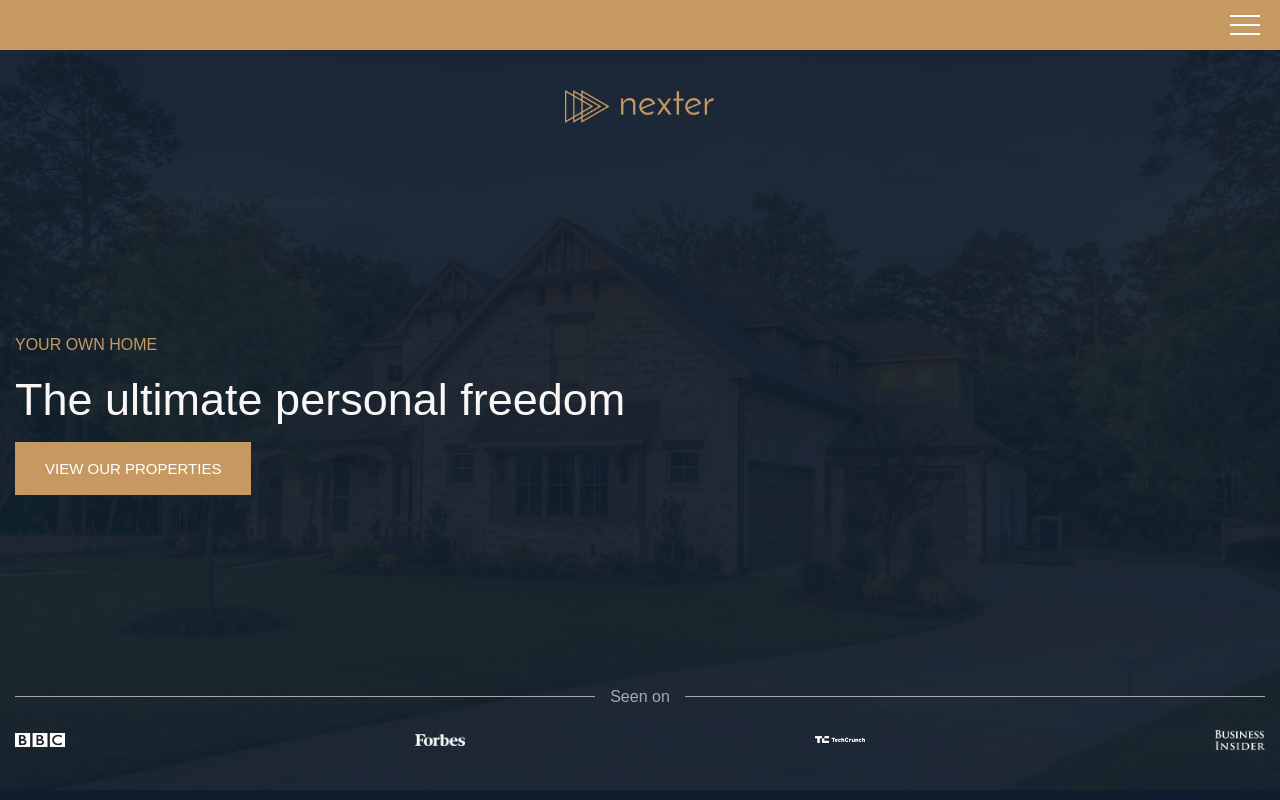
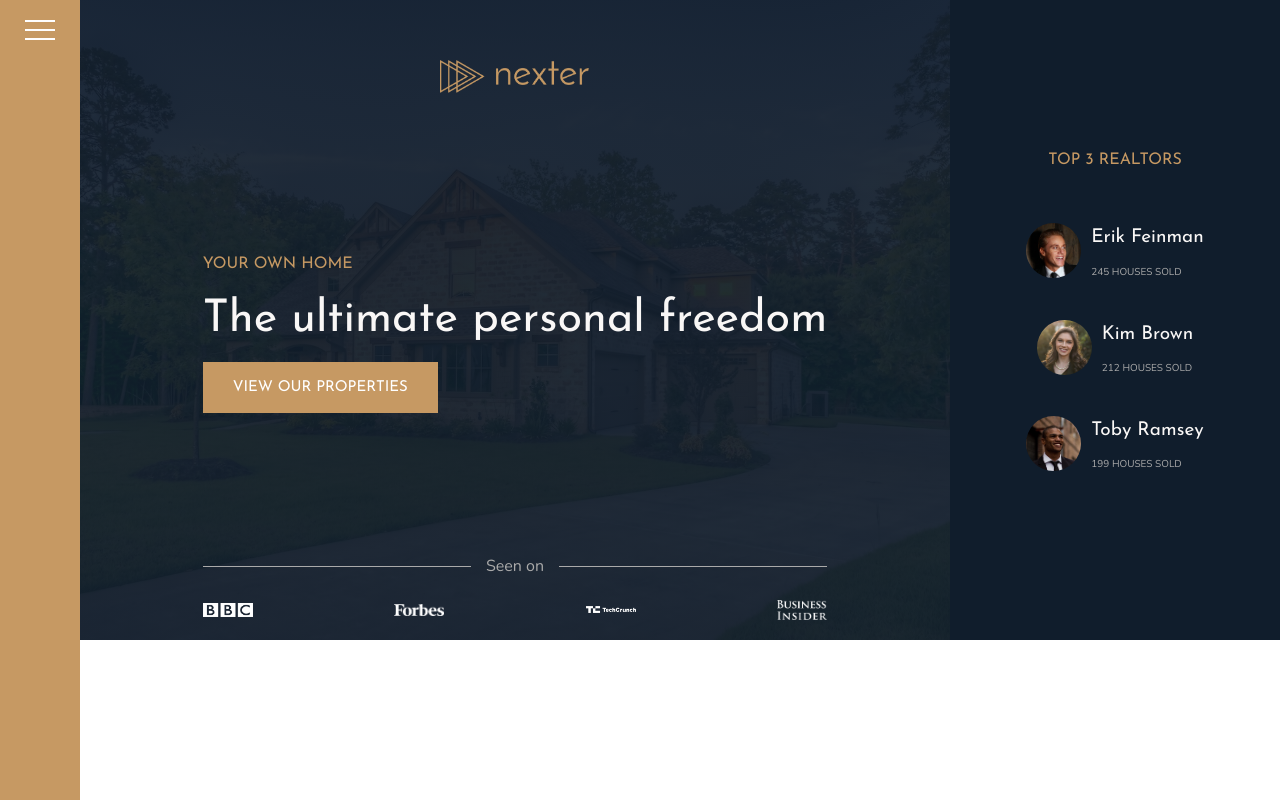
Before and after one commit to lulzz/nexter-frontend, a website built with Parcel: page src/index.html in a window 1280 px wide. Shown: the top 800 px of the page. Built offline with nearby package versions, Linux system fonts and the light colour scheme.

Commit message:
web page finished

```diff
--- a/src/index.html
+++ b/src/index.html
@@ -35,6 +35,7 @@
     </header>
     <section class="home__realtors realtors">
       <h3 class="realtors__title">Top 3 realtors</h3>
+      <div class="realtors__agents">
         <section class="agent-info">
           <img
             src="./assets/imgs/realtor-1.jpeg"
@@ -62,6 +63,7 @@
           <h4 class="agent-info__name h4">Toby Ramsey</h4>
           <p class="agent-info__stats">199 houses sold</p>
         </section>
+      </div>
     </section>
     <div class="home__features features">
       <section class="features__feature feature">
@@ -246,7 +248,7 @@
         <button class="btn btn__cta house__btn">Contact realtor</button>
       </div>
     </div>
-    <div class="house__gallery gallery">
+    <div class="home__gallery gallery">
       <img src="./assets/imgs/gal-1.jpeg" alt="" class="gallery__img-1" />
       <img src="./assets/imgs/gal-2.jpeg" alt="" class="gallery__img-2" />
       <img src="./assets/imgs/gal-3.jpeg" alt="" class="gallery__img-3" />
@@ -262,7 +264,7 @@
       <img src="./assets/imgs/gal-13.jpeg" alt="" class="gallery__img-13" />
       <img src="./assets/imgs/gal-14.jpeg" alt="" class="gallery__img-14" />
     </div>
-    <footer class="house__foooter footer">
+    <footer class="home__footer footer">
       <ul class="nav">
         <li class="nav__item">
           <a href="#" class="btn btn__link nav__link">Find your dream home</a>
--- a/src/scss/abstracts/_mixins.scss
+++ b/src/scss/abstracts/_mixins.scss
@@ -13,12 +13,14 @@
       @content;
     }
   }
+
   @if $bp == d {
     //1200
     @media only screen and (min-width: 75em) {
       @content;
     }
   }
+
   @if $bp == d-big {
     //1200 - 1800
     @media only screen and (min-width: 112.5em) {
--- a/src/scss/base/_base.scss
+++ b/src/scss/base/_base.scss
@@ -1,4 +1,4 @@
-// @import url('https://fonts.googleapis.com/css2?family=Josefin+Sans:ital,wght@0,300;0,400;1,400&family=Nunito:ital,wght@0,300;1,300&display=swap');
+@import url('https://fonts.googleapis.com/css2?family=Josefin+Sans:ital,wght@0,300;0,400;1,400&family=Nunito:ital,wght@0,300;1,300&display=swap');
 
 :root {
   // COLOR VARIABLES
--- a/src/scss/components/_agent-info.scss
+++ b/src/scss/components/_agent-info.scss
@@ -4,7 +4,8 @@
   grid-template-rows: auto auto;
   grid-template-areas: 'img name' 'img stats';
   gap: 1rem;
-  align-items: center;
+  align-items: top;
+  margin: 2rem;
 
   &__img {
     grid-area: img;
--- a/src/scss/components/_feature.scss
+++ b/src/scss/components/_feature.scss
@@ -3,8 +3,8 @@
   grid-template-columns: auto 1fr;
   grid-template-rows: auto 1fr;
   grid-template-areas: 'icon title' '. text';
-  column-gap: 2rem;
-  max-width: 350px;
+  gap: 2rem;
+  max-width: 250px;
 
   &__icon {
     grid-area: icon;
--- a/src/scss/components/_footer.scss
+++ b/src/scss/components/_footer.scss
@@ -7,5 +7,7 @@
   &__copyright {
     text-align: center;
     font-size: var(--fz-micro);
+    max-width: 500px;
+    justify-self: center;
   }
 }
--- a/src/scss/components/_header.scss
+++ b/src/scss/components/_header.scss
@@ -1,5 +1,4 @@
 .header {
-  // background-color: var(--clr-grey-dark-1);
   background-image: linear-gradient(
       rgba(var(--rgb-clr-sec), 0.93),
       rgba(var(--rgb-clr-sec), 0.93)
@@ -7,12 +6,15 @@
     url('../assets/imgs/hero.jpeg');
   background-size: cover;
   background-position: center;
-  padding: 4rem 1.5rem;
+  padding: 0 1.5rem;
+  padding-top: 6rem;
+  padding-bottom: 2rem;
 
   display: grid;
   grid-template-rows: 1fr auto auto 1fr auto auto;
-  height: 92.5vh;
+  height: 80vh;
   row-gap: 2rem;
+  justify-content: center;
 
   &__logo {
     display: block;
--- a/src/scss/components/_realtors.scss
+++ b/src/scss/components/_realtors.scss
@@ -1,3 +1,5 @@
+@use '../abstracts/mixins' as *;
+
 .realtors {
   display: grid;
   justify-content: center;
@@ -6,10 +8,16 @@
   row-gap: 3rem;
 
   background-color: var(--clr-sec);
-  padding: 3.5rem 1rem;
+  padding: 4rem 1rem;
 
   &__title {
     color: var(--clr-prim);
     text-transform: uppercase;
   }
+
+  &__agents {
+    display: flex;
+    flex-wrap: wrap;
+    justify-content: center;
+  }
 }
--- a/src/scss/components/_sidebar.scss
+++ b/src/scss/components/_sidebar.scss
@@ -1,9 +1,17 @@
+@use '../abstracts/mixins' as *;
+
 .sidebar {
   background-color: var(--clr-prim);
 
   display: grid;
-  height: 5rem;
   justify-content: end;
   align-content: center;
   padding-right: 2rem;
+
+  @include mq(d) {
+    padding-top: 3rem;
+    align-content: start;
+    padding-right: 0;
+    justify-content: center;
+  }
 }
--- a/src/scss/components/_story.scss
+++ b/src/scss/components/_story.scss
@@ -1,18 +1,21 @@
+@use '../abstracts/mixins' as *;
+
 .story {
-  //   &__content {
-  //   }
-
-  //   &__pictures {
-  //   }
+  @include mq(tab-l) {
+    display: grid;
+    height: 40vh;
+  }
 }
 
 .content {
   background-color: var(--clr-grey-light-1);
   padding: 4rem 1rem;
   display: grid;
+  grid-auto-rows: min-content;
   justify-content: center;
   justify-items: start;
-  grid-row-gap: 2rem;
+  align-content: center;
+  grid-row-gap: 5rem;
 
   &__subtitle {
     color: var(--clr-prim);
--- a/src/scss/pages/_home.scss
+++ b/src/scss/pages/_home.scss
@@ -1,53 +1,102 @@
+@use '../abstracts/mixins' as *;
 .home {
-  //   &__sidebar {
-  //   }
+  @include mq(tab-l) {
+    display: grid;
+    grid-template-rows: 6rem 80vh 1fr 45vh repeat(3, min-content);
+    grid-template-columns:
+      [full-start] minmax(6rem, 1fr) [center-start] repeat(
+        8,
+        [col-start] minmax(min-content, 14rem) [col-end]
+      )
+      [center-end] minmax(6rem, 1fr) [full-end];
+  }
 
-  //   &__header {
-  //   }
+  @include mq(d) {
+    grid-template-rows: 80vh min-content 40vw repeat(3, min-content);
+    grid-template-columns:
+      [sidebar-start] 8rem [sidebar-end full-start] minmax(6rem, 1fr)
+      [center-start] repeat(8, [col-start] minmax(min-content, 14rem) [col-end])
+      [center-end] minmax(6rem, 1fr) [full-end];
+  }
 
-  //   &__realtors {
-  //   }
+  &__sidebar {
+    grid-column: 1 / -1;
+    grid-row: 1 / 2;
+    padding: 2rem;
+
+    @include mq(d) {
+      grid-column: sidebar-start / sidebar-end;
+      grid-row: 1 / -1;
+    }
+  }
+
+  &__header {
+    grid-column: full-start / col-end 6;
+    grid-row: 2 / 3;
+
+    @include mq(d) {
+      grid-row: 1 / 2;
+    }
+  }
+
+  &__realtors {
+    grid-column: col-start 7 / full-end;
+    grid-row: 2 / 3;
+
+    @include mq(d) {
+      grid-row: 1 / 2;
+    }
+  }
 
   &__features {
-    // display: grid;
-    // grid-template-columns: repeat(auto-fit, minmax(auto, 300px));
-    // justify-content: center;
-    // justify-items: center;
-    // row-gap: 10rem;
-    // column-gap: 10rem;
+    grid-column: full-start / full-end;
+
+    @include mq(d) {
+      grid-column: center-start / center-end;
+    }
+
     padding: 15rem 1rem;
-
     display: flex;
     flex-wrap: wrap;
     justify-content: center;
   }
 
-  //   &__story-pictures {
-  //   }
-
-  //   &__story-content {
-  //   }
+  &__story {
+    grid-column: full-start / full-end;
+  }
 
   &__homes {
+    grid-column: full-start / full-end;
+
+    @include mq(d) {
+      grid-column: center-start / center-end;
+    }
+
     padding: 10rem 0;
     display: flex;
     flex-wrap: wrap;
     justify-content: center;
   }
 
-  //   &__gallery {
-  //   }
+  &__gallery {
+    grid-column: full-start / full-end;
+  }
 
-  //   &__footer {
-  //   }
+  &__footer {
+    grid-column: full-start / full-end;
+  }
 }
 
+//////////////////////////////////////////////////////////////////////
+// HOMES
 .homes {
   &__house {
     margin: 5rem;
   }
 }
 
+//////////////////////////////////////////////////////////////////////
+// FEATURES
 .features {
   &__feature {
     margin: 5rem;
```
Also changed, not shown: 1 other file. Lines whose indentation alone changed are shown as unchanged.
